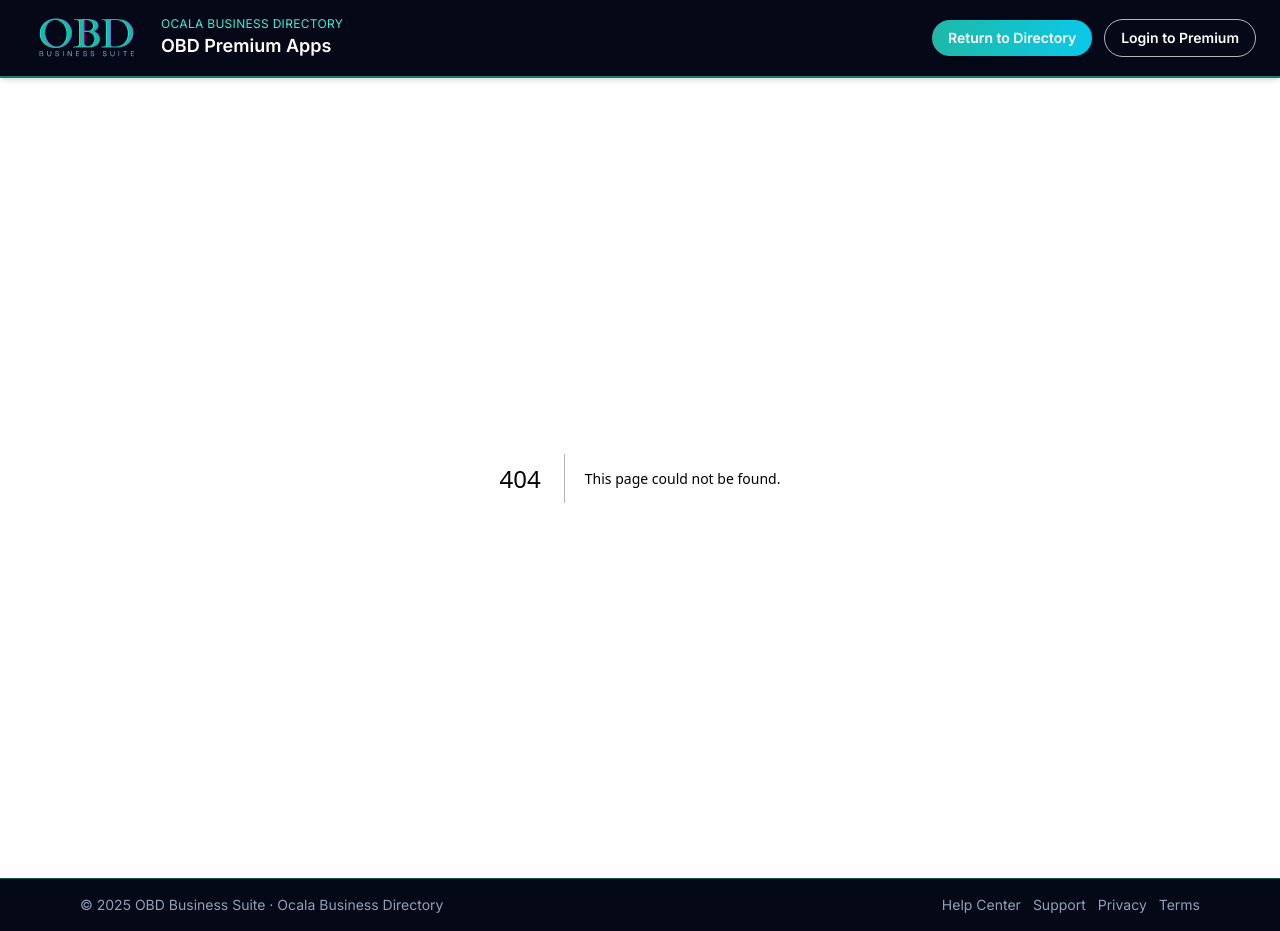
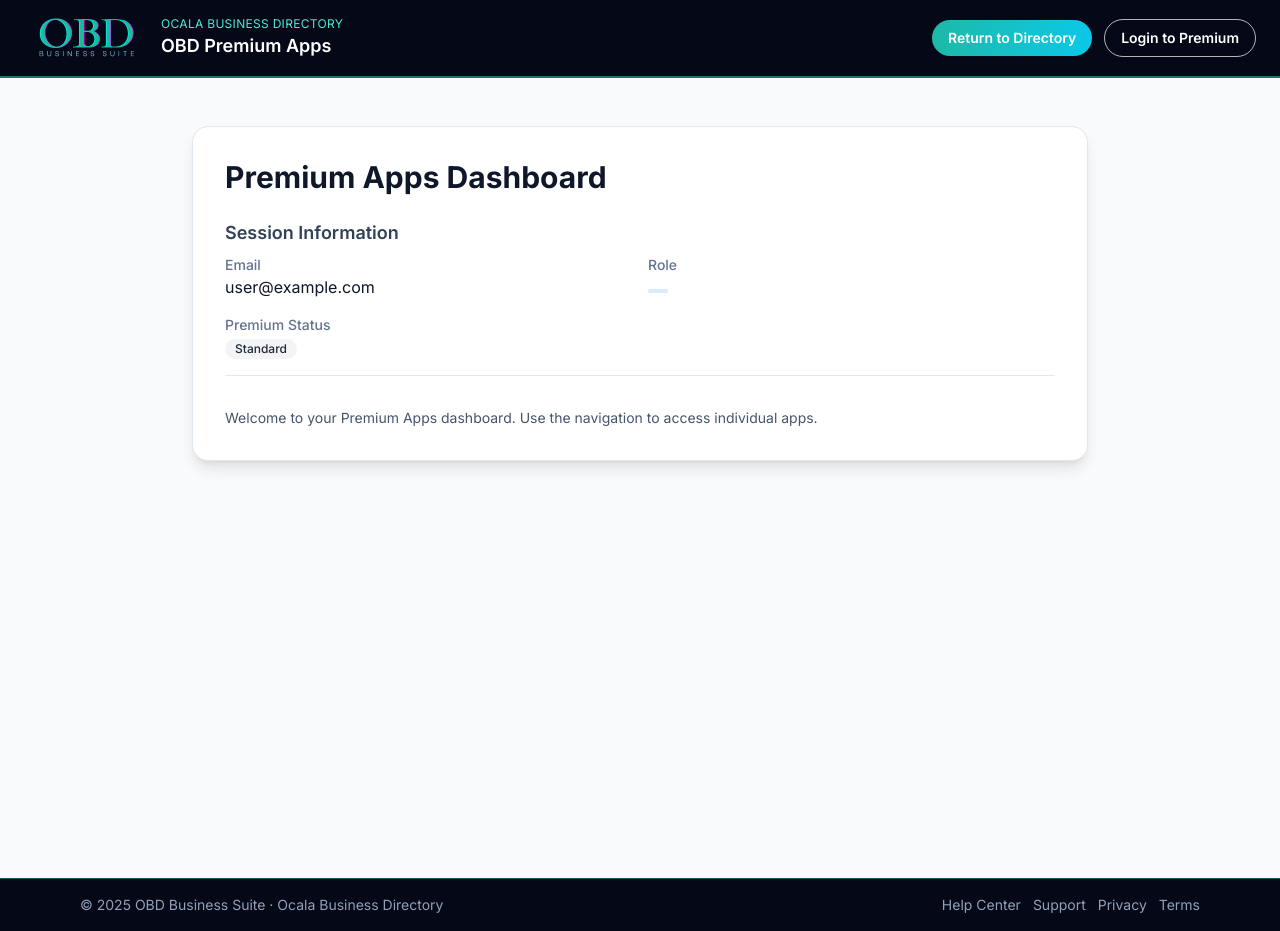
Before and after one commit to acemetillidie0001/obd-premium-apps, a Next.js app: page /apps in a window 1280 px wide. Before the commit this address had no page. Built offline with nearby package versions, Linux system fonts and the light colour scheme; no server answers; sample sign-in values are in the browser's storage.

Commit message:
feat: production harden auth + apps routing with stable landing page and debug route

```diff
--- /dev/null
+++ b/src/app/api/debug/session/route.ts
@@ -0,0 +1,24 @@
+import { auth } from "@/lib/auth";
+import { NextResponse } from "next/server";
+
+export const runtime = "nodejs";
+
+export async function GET() {
+  try {
+    const session = await auth();
+
+    return NextResponse.json({
+      authenticated: !!session?.user,
+      user: session?.user ?? null,
+    });
+  } catch (error) {
+    return NextResponse.json(
+      {
+        authenticated: false,
+        user: null,
+        error: error instanceof Error ? error.message : "Unknown error",
+      },
+      { status: 500 }
+    );
+  }
+}
--- /dev/null
+++ b/src/app/apps/page.tsx
@@ -0,0 +1,60 @@
+import { auth } from "@/lib/auth";
+import { redirect } from "next/navigation";
+
+export default async function AppsPage() {
+  const session = await auth();
+
+  if (!session?.user) {
+    redirect("/login?callbackUrl=/apps");
+  }
+
+  return (
+    <main className="min-h-screen bg-slate-50 py-12 px-4">
+      <div className="max-w-4xl mx-auto">
+        <div className="bg-white rounded-2xl shadow-lg border border-slate-200 p-8">
+          <h1 className="text-3xl font-bold text-slate-900 mb-6">Premium Apps Dashboard</h1>
+
+          <div className="space-y-4">
+            <div className="border-b border-slate-200 pb-4">
+              <h2 className="text-lg font-semibold text-slate-700 mb-2">Session Information</h2>
+              <dl className="grid grid-cols-1 md:grid-cols-2 gap-4">
+                <div>
+                  <dt className="text-sm font-medium text-slate-500">Email</dt>
+                  <dd className="text-base text-slate-900">{session.user.email}</dd>
+                </div>
+                <div>
+                  <dt className="text-sm font-medium text-slate-500">Role</dt>
+                  <dd className="text-base text-slate-900">
+                    <span className="inline-flex items-center px-2.5 py-0.5 rounded-full text-xs font-medium bg-blue-100 text-blue-800">
+                      {session.user.role}
+                    </span>
+                  </dd>
+                </div>
+                <div>
+                  <dt className="text-sm font-medium text-slate-500">Premium Status</dt>
+                  <dd className="text-base text-slate-900">
+                    {session.user.isPremium ? (
+                      <span className="inline-flex items-center px-2.5 py-0.5 rounded-full text-xs font-medium bg-green-100 text-green-800">
+                        Premium
+                      </span>
+                    ) : (
+                      <span className="inline-flex items-center px-2.5 py-0.5 rounded-full text-xs font-medium bg-gray-100 text-gray-800">
+                        Standard
+                      </span>
+                    )}
+                  </dd>
+                </div>
+              </dl>
+            </div>
+
+            <div className="pt-4">
+              <p className="text-sm text-slate-600">
+                Welcome to your Premium Apps dashboard. Use the navigation to access individual apps.
+              </p>
+            </div>
+          </div>
+        </div>
+      </div>
+    </main>
+  );
+}
--- a/src/middleware.ts
+++ b/src/middleware.ts
@@ -16,9 +16,19 @@ import type { NextRequest } from "next/server";
 import { getToken } from "next-auth/jwt";
 
 export async function middleware(req: NextRequest) {
+  // Defensive: Check if NEXTAUTH_SECRET is missing
+  const secret = process.env.NEXTAUTH_SECRET;
+  if (!secret) {
+    const url = req.nextUrl.clone();
+    url.pathname = "/login";
+    url.searchParams.set("error", "missing_secret");
+    return NextResponse.redirect(url);
+  }
+
+  try {
     const token = await getToken({
       req,
-    secret: process.env.NEXTAUTH_SECRET,
+      secret,
     });
 
     if (!token) {
@@ -29,6 +39,13 @@ export async function middleware(req: NextRequest) {
     }
 
     return NextResponse.next();
+  } catch (error) {
+    // Defensive: If token check fails, redirect to login with error
+    const url = req.nextUrl.clone();
+    url.pathname = "/login";
+    url.searchParams.set("error", "auth_error");
+    return NextResponse.redirect(url);
+  }
 }
 
 export const config = {
```
Lines whose indentation alone changed are shown as unchanged.
